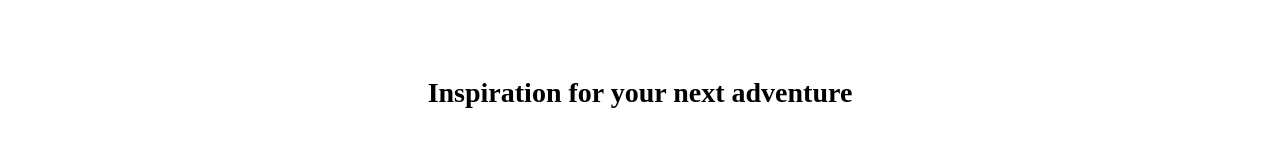
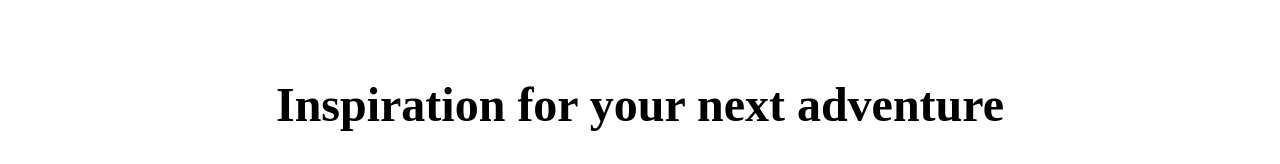
Before and after one commit to Harbeytee/metabnb, a React (Vite) app: page / in a window 1280 px wide. Shown: the part 808-972 px from the top of the page. Built offline with nearby package versions, Linux system fonts and the light colour scheme; a web font is replaced by a local one.

Commit message:
fixed styling

```diff
--- a/src/components/home/Body/homebody.scss
+++ b/src/components/home/Body/homebody.scss
@@ -3,7 +3,7 @@ h1 {
     font-size: 1.7rem;
     text-align: center;
     margin-bottom: 2.5rem;
-    font-weight: 500;
+    font-weight: 450;
     padding-top: 2.6rem;
 
     }
@@ -20,7 +20,7 @@ h1 {
     height: 100%;
     aside {
         .first *, .second * {
-            margin-top: 1rem;
+            margin-top: 1.2rem;
         }
         margin-left: 2rem;
 
@@ -90,7 +90,7 @@ h1 {
 }
 .second-section {
     color: black;
-    margin-bottom: 4rem;
+    margin-bottom: 5rem;
     display: grid;
     place-items: center;
    width: 100%;
@@ -255,13 +255,13 @@ h1 {
 }
 .line {
     width: 100%;
-    height: 2px;
+    height: 1.8px;
     display: block;
     background-color: #CFD8DC;
     position: absolute;
     left: 0;
     top: 55px;
-    margin-top: 0.4rem;
+    margin-top: 0.45rem;
 }
 .icon {
     margin-right: 0.9rem;
@@ -381,7 +381,7 @@ h1 {
 
     .second-section {
         h2 {
-            font-size: 28px;
+            font-size: 48px;
         }
     }
     .flex {
```
